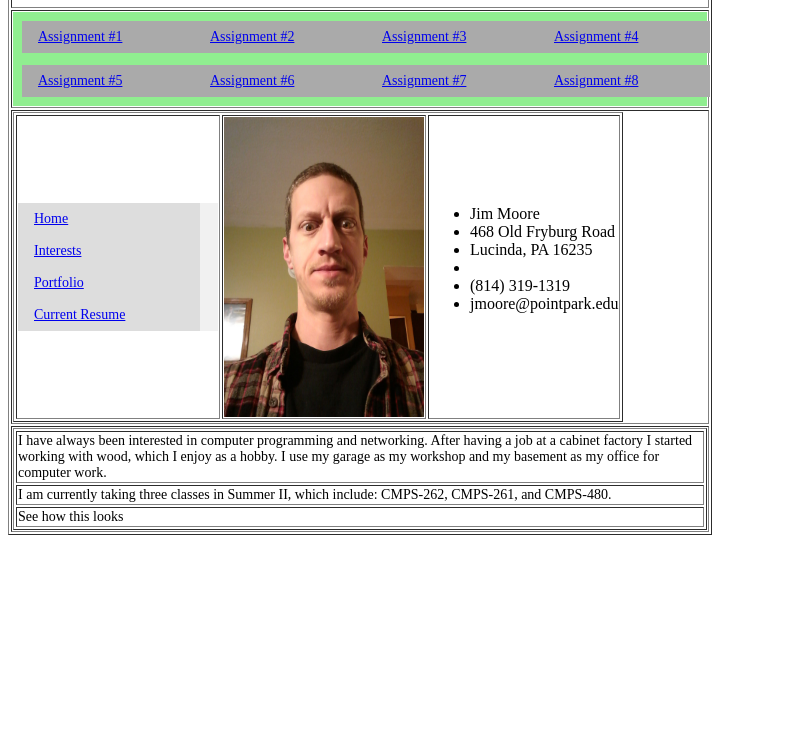
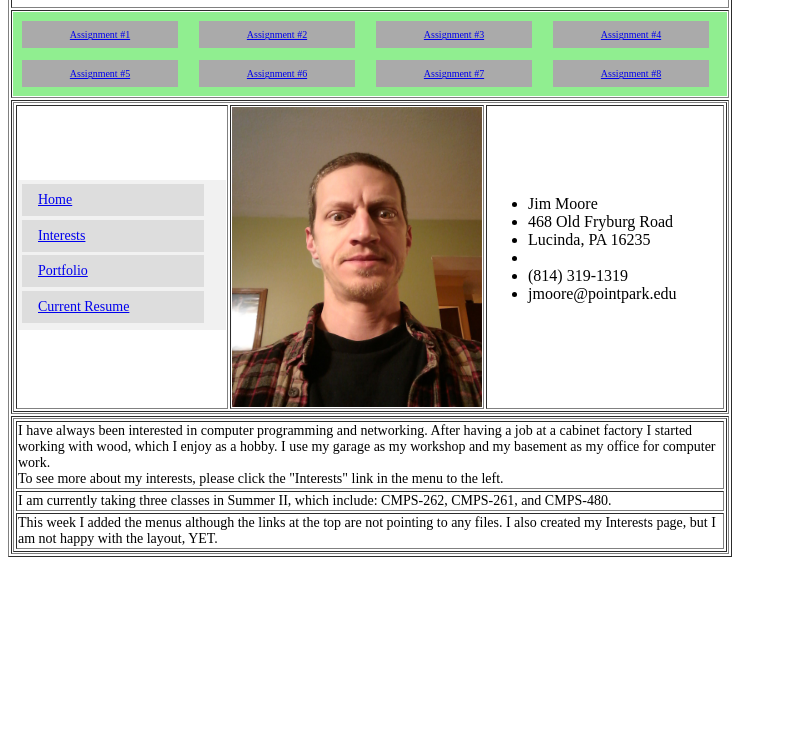
Before and after one commit to jimmoorepa/CMPS-262, a plain HTML site: page index.html in a window 1280 px wide. Shown: the part 65-800 px from the top of the page, without its empty margins (0-787 px from the left). Drawn offline with Linux system fonts and the light colour scheme.

Commit message:
Final comments and changes this week. I think!

```diff
--- a/css/main.css
+++ b/css/main.css
@@ -1,4 +1,4 @@
-
+/* Stylesheet file for menu items and most body formatting. */
 body {
 	background-color: white;
 }
@@ -11,42 +11,50 @@ table.horz-menu {
 	font-style: bold;
 	font-size: 10px;
 }
-
+/*
 p.horz-menu {
-
 }
 
 div.horz-menu {
-
 }
+*/
 
 ul.horz-menu {
 	list-style-type: none;
 	margin: 0;
 	padding: 0;
-	width: 160px;
+	width: 165px;
 	background-color: #c3c3c3;
 }
 
 li.horz-menu {
-	display: block;
+	display: inline;
 	width: 140px;
 	background-color: #aaaaaa;
-	padding: 8px 16px;
+	padding: 8px;
 	text-decoration: none;
 	font-family: "Times New Roman";
-	font-size: 14px;
+	font-size: 10px;
+	text-align: center;
+	float: left;
+	margin-right: .5em;
 }
 
-li.horz-menu a:hover {
-	background-color: #545;
+li.horz-menu:hover {
+	background-color: yellow;
+	/* color: white; */
+}
+
+li.horz-menu a:active {
+	background-color: #4AAA50;
+	color: green;
+}
+
+li.horz-menu:hover:not(active) {
+	background-color: #CCC;
 	color: white;
 }
 
-li.horz-menu a.active {
-	background-color: #4CAF50;
-	color: green;
-}
 
 /*CSS for Menu elements.  */
 table.menu {
@@ -57,19 +65,21 @@ table.menu {
 	font-size: 14px;
 }
 
+/*
 p.menu {
-
 }
 
 div.menu {
-
 }
+*/
 
 ul.menu {
 	list-style-type: none;
 	margin: 0;
-	padding: 0;
+	padding: .25em;
+	display: block;
 	width: 200px;
+	margin: 0 0 .25em 0;
 	background-color: #f1f1f1;
 }
 
@@ -78,6 +88,7 @@ li.menu {
 	width: 150px;
 	background-color: #dddddd;
 	padding: 8px 16px;
+	margin: 0 0 .25em 0;
 	text-decoration: none;
 	font-family: "Times New Roman";
 	font-size: 14px;
@@ -88,17 +99,16 @@ li.menu a:hover {
 	color: white;
 }
 
-li.menu a.active {
+li.menu a:active {
 	background-color: #4CAF50;
 	color: green;
 }
 
-/*
-li a:hover:not(active) {
-
+/* li.horz-menu:hover:not(active) { */
+li.menu:hover:not(active) {
+	background-color: #555;
 }
 
-*/
 
 /*CSS for Body elements. */
 p {
@@ -113,3 +123,7 @@ ul {
 li {
 
 }
+
+.center {
+	text-align: center;
+}
--- a/index.html
+++ b/index.html
@@ -1,18 +1,19 @@
 <html>
   <head>
 	<title>CMPS-262 - Module 2</title>
+	<!-- Added to include the stylesheet file. -->
 	<link rel="stylesheet" type="text/css" href="css/main.css">
-
   </head>
 
 <body>
 
 <table border=1 width=55%>
 	<tr>
-		<td><h1>Module 2 - Assignment</h1></td>
+		<td><h1 class=center>Module 2 - Assignment</h1></td>
 	</tr>
 
 	<tr>
+		<!-- I would like to create a separate file to include this menu in each page. -->
 		<!--Horizontal Navigation Menu -->
 		<td>
 		  <table class="horz-menu" cellpadding=5>
@@ -69,9 +70,9 @@
 
 					</td>
 
-					<td><img src=./images/PicOfMe.jpg width=200 height=300></td>
+					<td><img src=./images/PicOfMe.jpg width=250 height=300></td>
 
-					<td>
+					<td width=250>
 						<ul>
 							<li>Jim Moore</li>
 							<li>468 Old Fryburg Road</li>
@@ -94,7 +95,11 @@
 						<p>I have always been interested in computer programming
 							and networking. After having a job at a cabinet factory I started working
 							with wood, which I enjoy as a hobby. I use my garage as my workshop and
-							my basement as my office for computer work.</p>
+							my basement as my office for computer work.
+							<br>
+							To see more about my interests, please click the "Interests" link
+							in the menu to the left.
+						</p>
 					</td>
 				</tr>
 
@@ -107,7 +112,9 @@
 
 				<tr>
 					<td>
-						<p>See how this looks</p>
+						<p>This week I added the menus although the links at the top
+						are not pointing to any files. I also created my Interests page,
+						but I am not happy with the layout, YET.</p>
 					</td>
 				</tr>
 			</table>
```
Also changed, not shown: interests.html (+3 -3 lines).
